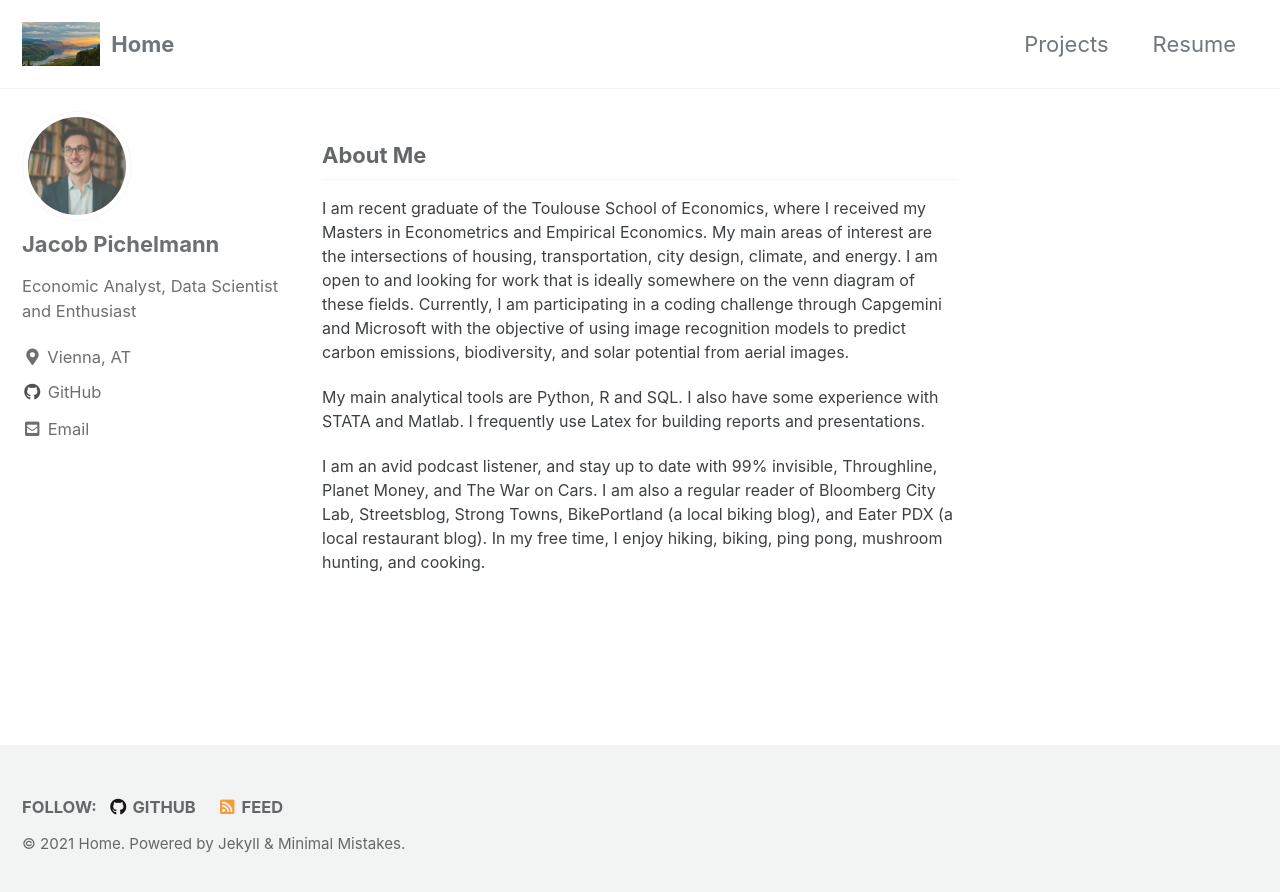
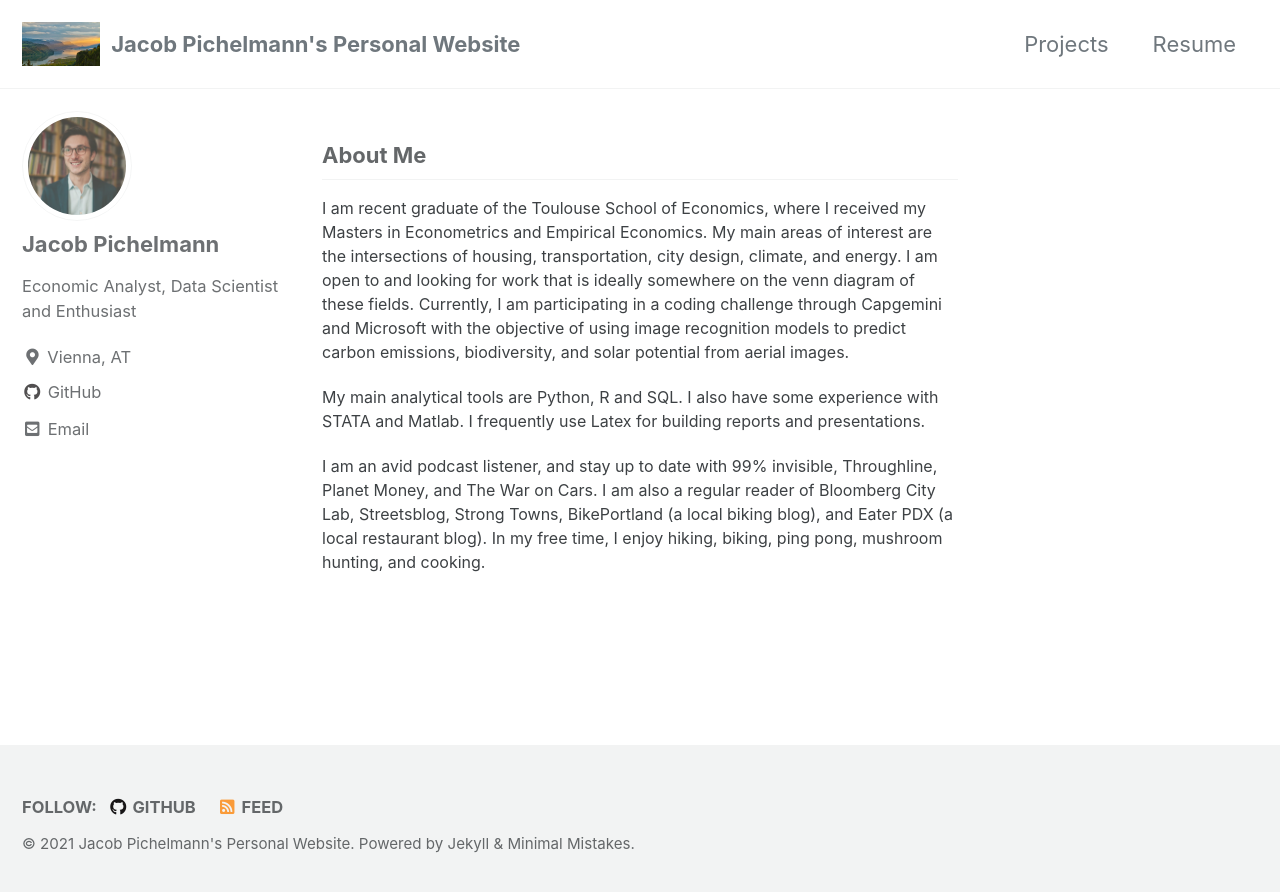
Before and after one commit to j-3-1415/j-3-1415.github.io, a Jekyll site: the page built from index.html, in a window 1280 px wide. Shown: the top 892 px of the page. Built offline with Jekyll 4.4.1, drawn with Linux system fonts in a browser that asks for light colours; cached includes are drawn as plain includes; the list of posts is cut into pages by our own code.

Commit message:
TitleChanges

```diff
--- a/_config.yml
+++ b/_config.yml
@@ -17,10 +17,10 @@ minimal_mistakes_skin    : "default" # "air", "aqua", "contrast", "dark", "dirt"
 
 # Site Settings
 locale                   : "en-US"
-title                    : "Home"
+title                    : "Jacob Pichelmann's Personal Website"
 title_separator          : "-"
 subtitle                 : # site tagline that appears below site title in masthead
-name                     : "Home"
+name                     : "Jacob Pichelmann's Personal Website"
 description              : ""
 url                      : https://j-3-1415.github.io
 baseurl                  : # the subpath of your site, e.g. "/blog"
```
